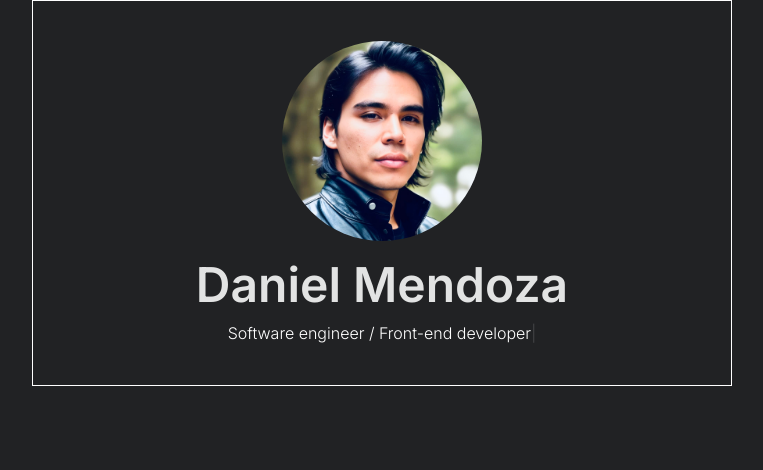
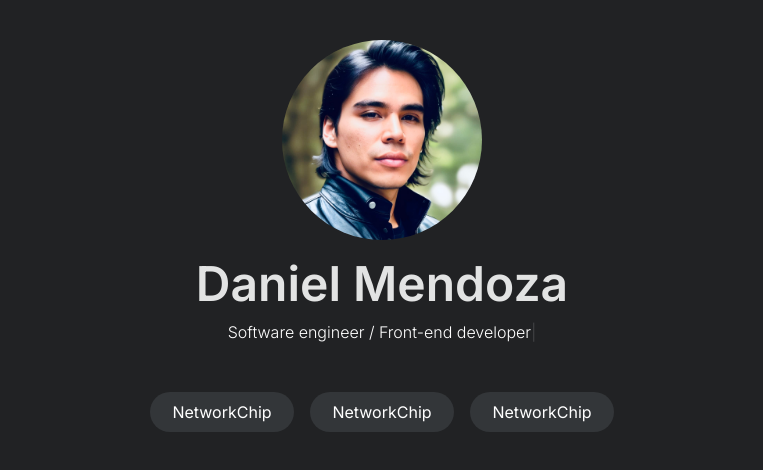
Before and after one commit to Danieruone/next-portfolio, a Next.js app: page / in a window 1280 px wide. Shown: the top 470 px of the page, without its empty margins (258-1021 px from the left). Built offline with nearby package versions, Linux system fonts and the light colour scheme.

Commit message:
:sparkles: Add NetworkChip

```diff
--- a/src/app/page.tsx
+++ b/src/app/page.tsx
@@ -1,10 +1,16 @@
 // components
 import { Hero } from "@/components/Hero";
+import { NetworkChip } from "@/components/NetworkChip";
 
 export default function Home() {
   return (
-    <div className="w-full border border-white">
+    <div className="w-full">
       <Hero />
+      <div className="flex justify-center">
+        <NetworkChip />
+        <NetworkChip />
+        <NetworkChip />
+      </div>
     </div>
   );
 }
--- /dev/null
+++ b/src/components/NetworkChip.tsx
@@ -0,0 +1,9 @@
+import React from "react";
+
+export const NetworkChip = () => {
+  return (
+    <div className="bg-[#333639] w-36 flex justify-center m-2 rounded-full p-2">
+      NetworkChip
+    </div>
+  );
+};
```
